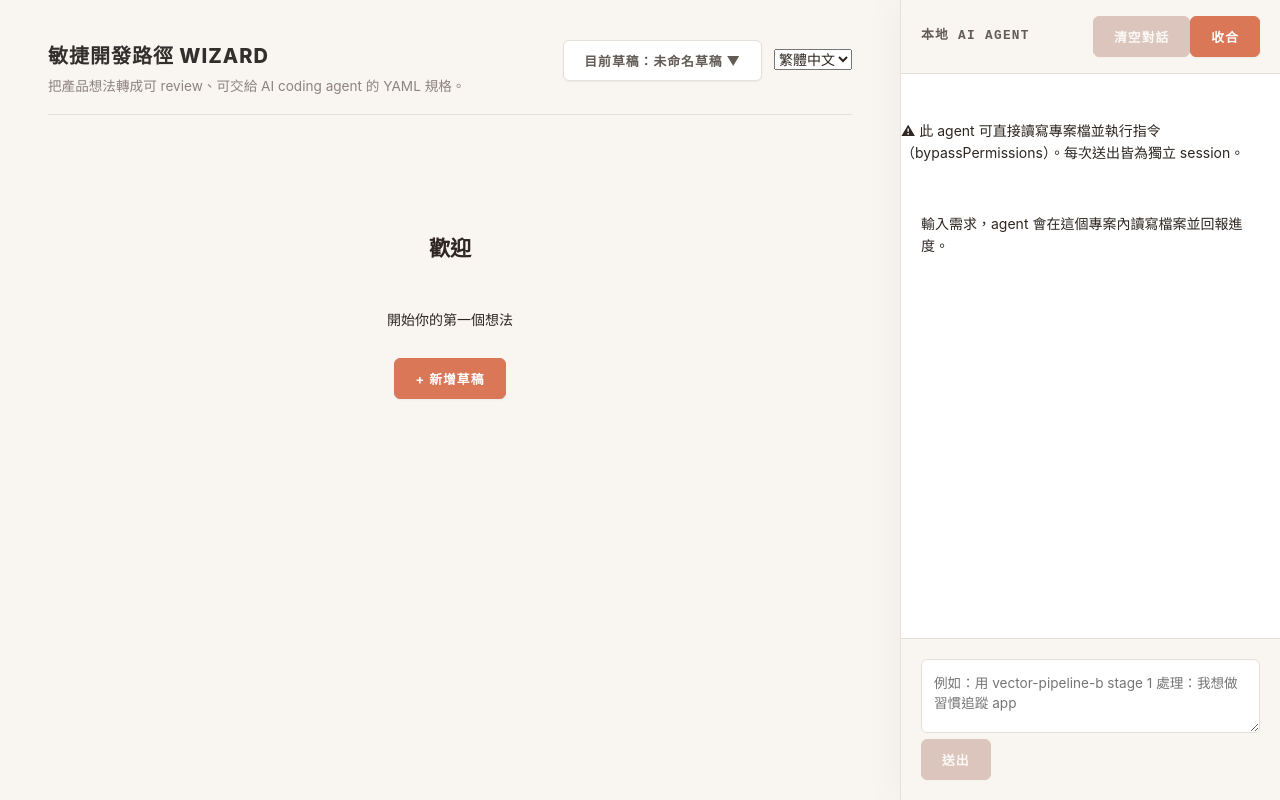
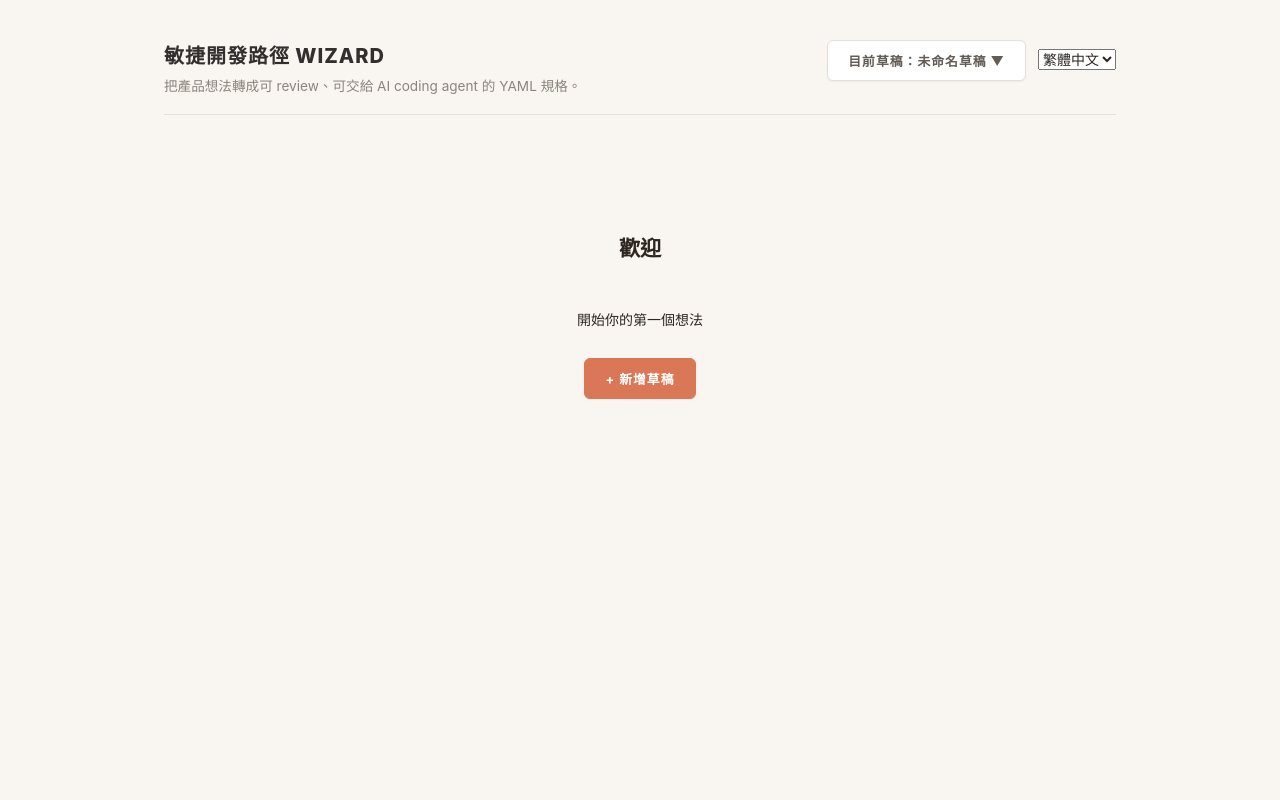
Before and after one commit to CarlLee1983/vector-wizard, a Next.js app: page / in a window 1280 px wide. Built offline with nearby package versions, Linux system fonts and the light colour scheme.

Commit message:
feat: [action-panel] AppShell 卸下 AssistantPanel + Wizard 內掛 WizardActionPanel

```diff
--- a/src/features/spec-wizard/components/AppShell.tsx
+++ b/src/features/spec-wizard/components/AppShell.tsx
@@ -2,7 +2,6 @@
 
 import { useState } from "react"
 import { useI18n } from "../i18n/I18nContext"
-import { AssistantPanel } from "./AssistantPanel"
 import { AutosaveErrorToast } from "./AutosaveErrorToast"
 import { DraftManagerModal } from "./DraftManagerModal"
 import { DraftSwitcher } from "./DraftSwitcher"
@@ -33,7 +32,6 @@ export function AppShell({ children }: { children: React.ReactNode }) {
         <AutosaveErrorToast />
         <StagedImportToast />
       </div>
-      <AssistantPanel />
     </div>
   )
 }
--- a/src/features/spec-wizard/components/Wizard.tsx
+++ b/src/features/spec-wizard/components/Wizard.tsx
@@ -3,7 +3,10 @@
 import { useMemo, useState } from "react"
 import { useI18n } from "../i18n/I18nContext"
 import { useDraftStore } from "../hooks/useDraftStore"
+import { WizardContextProvider } from "../hooks/useWizardContext"
+import type { ActionStepId } from "../services/localAgent/actionRegistry"
 import { ReviewPanel } from "./ReviewPanel"
+import { WizardActionPanel } from "./WizardActionPanel"
 import { BasicStep } from "./steps/BasicStep"
 import { GoalStep } from "./steps/GoalStep"
 import { ContextStep } from "./steps/ContextStep"
@@ -63,8 +66,10 @@ export function Wizard() {
 
   if (!activeDraft) return null
 
+  const currentStepId: ActionStepId = step === "review" ? "basic" : (step as ActionStepId)
+
   return (
-    <>
+    <WizardContextProvider currentStepId={currentStepId} activeDraft={activeDraft}>
       <nav className="step-nav">
         {steps.map((s, index) => (
           <div
@@ -100,6 +105,7 @@ export function Wizard() {
           </button>
         ) : null}
       </nav>
-    </>
+      <WizardActionPanel />
+    </WizardContextProvider>
   )
 }
```
